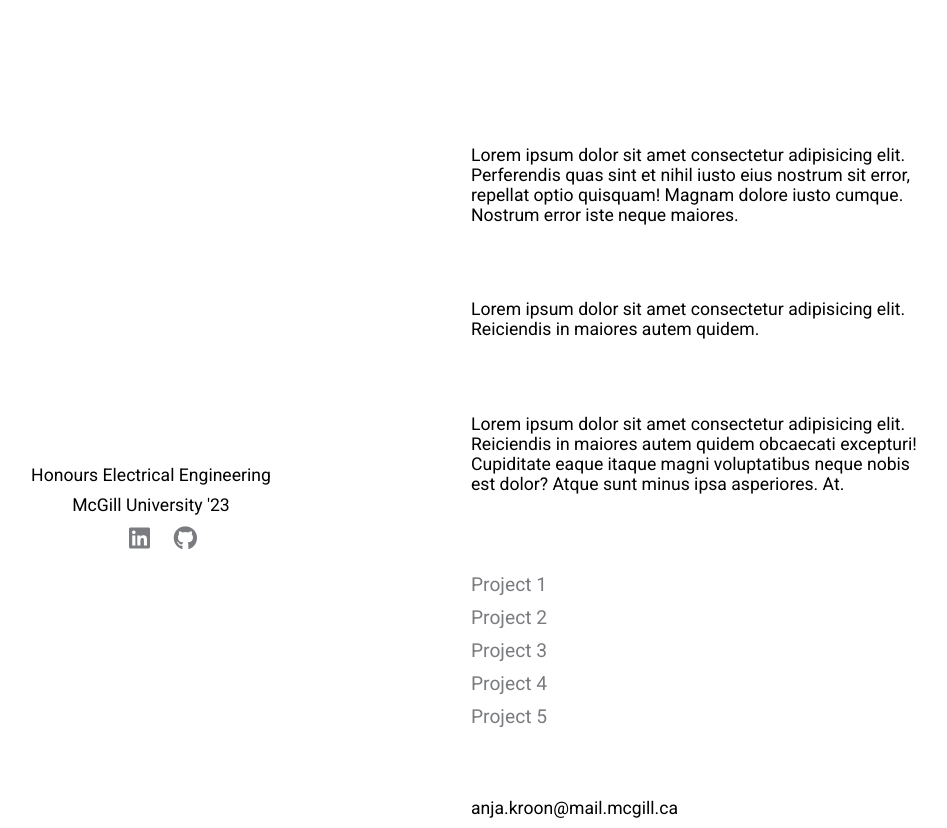
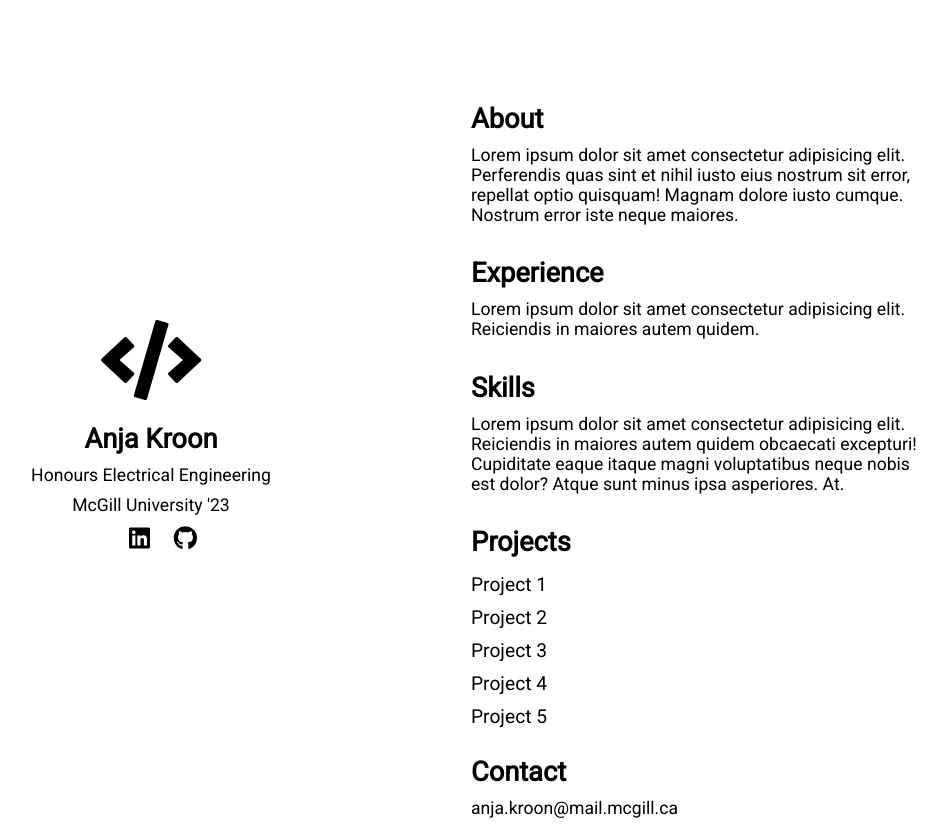
Before and after one commit to AnjaKroon/AnjaKroon.github.io, a plain HTML site: page index.html in a window 1280 px wide. Shown: the whole page, without its empty margins (169-1116 px from the left). Drawn offline with Linux system fonts and the light colour scheme; some icons are missing.

Commit message:
Update style.css

```diff
--- a/style.css
+++ b/style.css
@@ -15,12 +15,12 @@ body{
 
 }
 
-h2,.white{
-    color: #fff;
+h2,.black{
+    color: #000;
 }
 
 a{
-    color: #7A7C80;
+    color: #000000;
     text-decoration: none;
 }
 /* section 1 */
@@ -71,18 +71,18 @@ a{
 /* animations / utilities */
 .section-2 a:hover{
     font-size: 1.3rem;
-    color: #fff;
+    color: #000;
     cursor: pointer;
     transition: 0.2s;
 }
 
 .section-1 a:hover{
-    color: #fff;
+    color: #000;
     cursor: pointer;
     transition: 0.3s;
 }
 
-.white:hover{
+.black:hover{
     position: relative;
     padding-left: 10px;
 }
```
